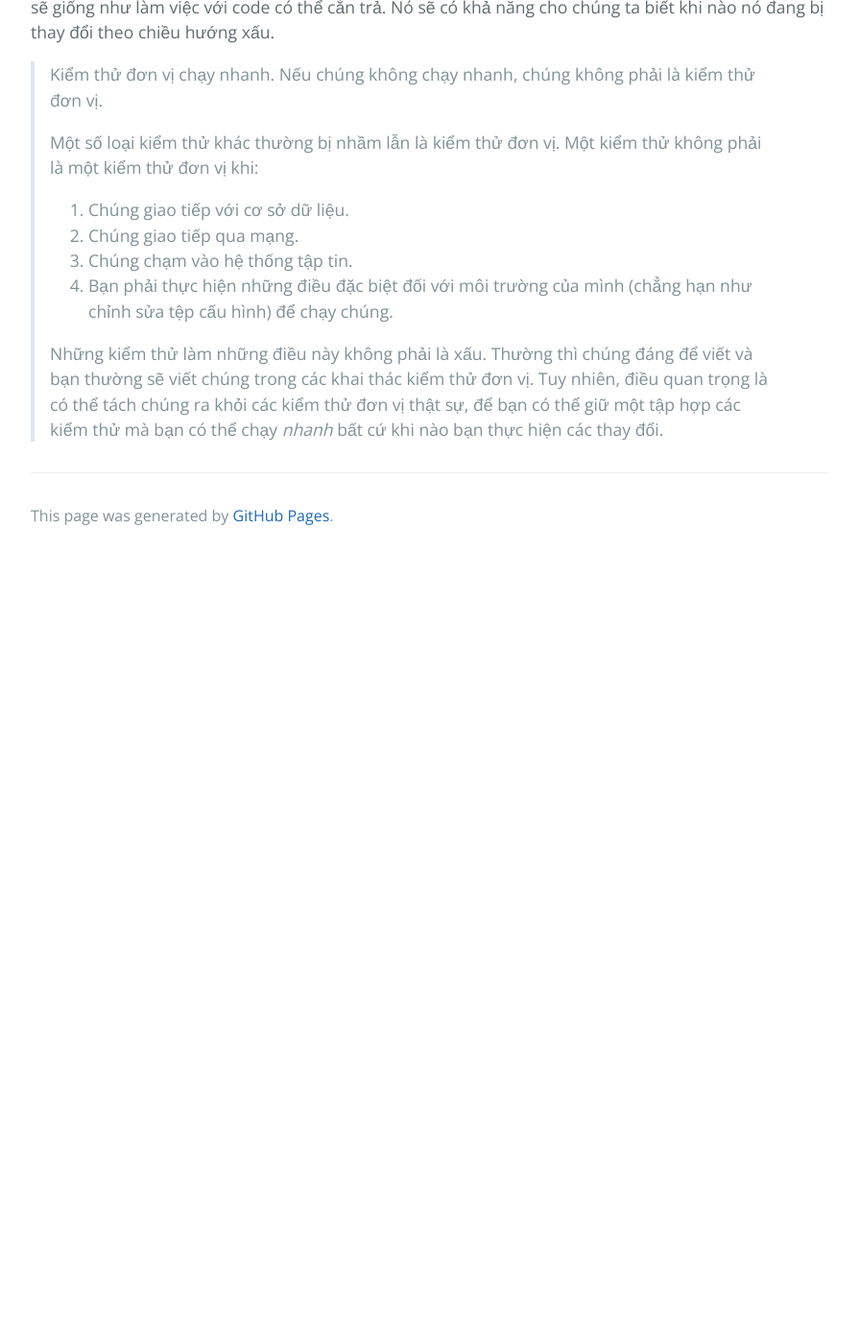
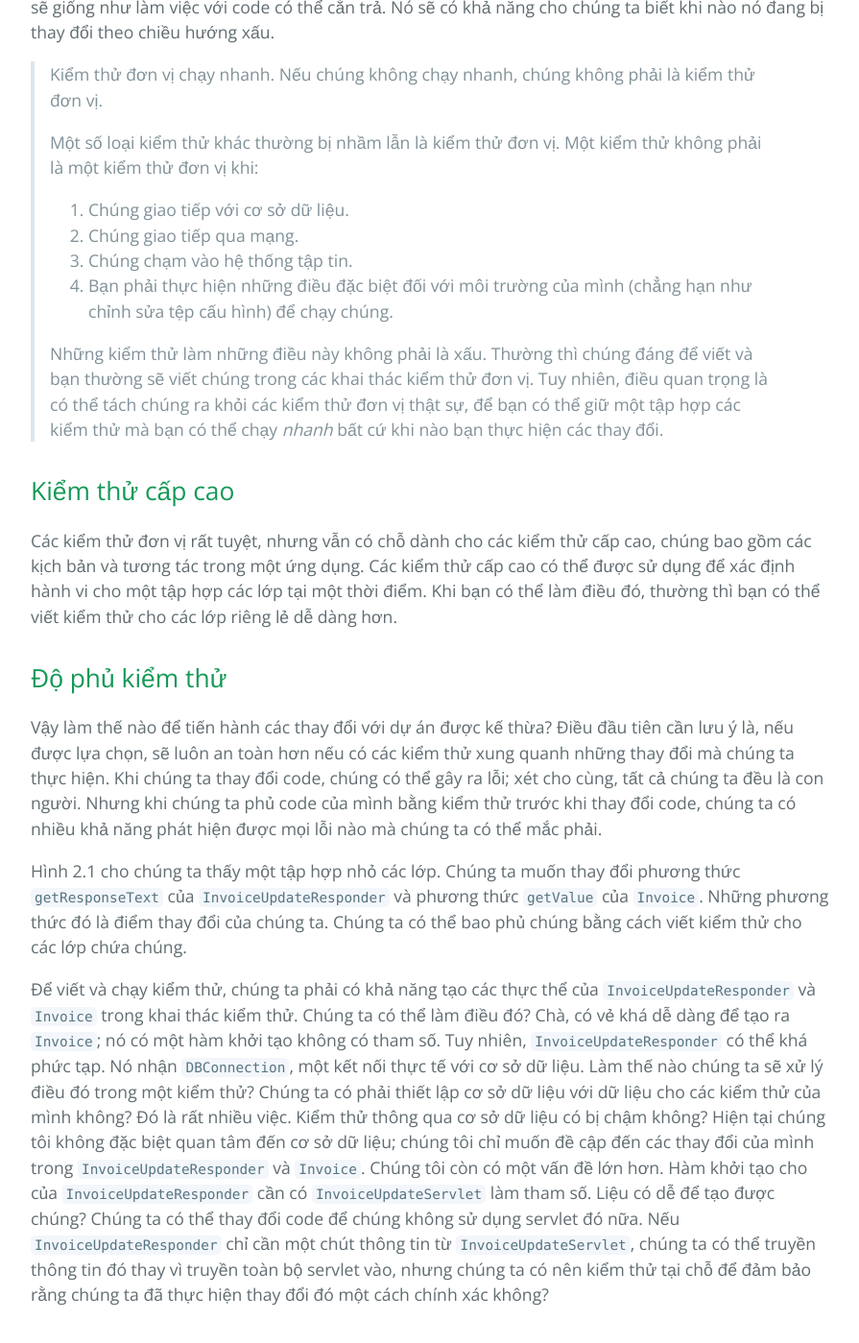
Before and after one commit to HaiBV/haibv.github.io, a Jekyll site: the page built from working-effectively-with-legacy-code/chapter-2-working-with-feedback.md, in a window 1280 px wide and 1400 px high, scrolled down 5282 px. Shown: the whole window at 96% size, without its empty margins (192-1087 px from the left). Built offline with Jekyll 4.4.1, drawn with Linux system fonts in a browser that asks for light colours; our own code applies the rules of GitHub Pages for plain Markdown files; before the commit the page ends 5863 px from its top, so only the background shows below that.

Commit message:
Book - Working Efectively with Legacy Code - P1 - C2

```diff
--- a/working-effectively-with-legacy-code/chapter-2-working-with-feedback.md
+++ b/working-effectively-with-legacy-code/chapter-2-working-with-feedback.md
@@ -85,3 +85,17 @@ Với sự trợ giúp của Định luật Moore, tôi hy vọng sẽ thấy ph
 > 4. Bạn phải thực hiện những điều đặc biệt đối với môi trường của mình (chẳng hạn như chỉnh sửa tệp cấu hình) để chạy chúng.
 >
 > Những kiểm thử làm những điều này không phải là xấu. Thường thì chúng đáng để viết và bạn thường sẽ viết chúng trong các khai thác kiểm thử đơn vị. Tuy nhiên, điều quan trọng là có thể tách chúng ra khỏi các kiểm thử đơn vị thật sự, để bạn có thể giữ một tập hợp các kiểm thử mà bạn có thể chạy _nhanh_ bất cứ khi nào bạn thực hiện các thay đổi.
+
+## Kiểm thử cấp cao
+
+Các kiểm thử đơn vị rất tuyệt, nhưng vẫn có chỗ dành cho các kiểm thử cấp cao, chúng bao gồm các kịch bản và tương tác trong một ứng dụng. Các kiểm thử cấp cao có thể được sử dụng để xác định hành vi cho một tập hợp các lớp tại một thời điểm. Khi bạn có thể làm điều đó, thường thì bạn có thể viết kiểm thử cho các lớp riêng lẻ dễ dàng hơn.
+
+## Độ phủ kiểm thử
+
+Vậy làm thế nào để tiến hành các thay đổi với dự án được kế thừa? Điều đầu tiên cần lưu ý là, nếu được lựa chọn, sẽ luôn an toàn hơn nếu có các kiểm thử xung quanh những thay đổi mà chúng ta thực hiện. Khi chúng ta thay đổi code, chúng có thể gây ra lỗi; xét cho cùng, tất cả chúng ta đều là con người. Nhưng khi chúng ta phủ code của mình bằng kiểm thử trước khi thay đổi code, chúng ta có nhiều khả năng phát hiện được mọi lỗi nào mà chúng ta có thể mắc phải.
+
+Hình 2.1 cho chúng ta thấy một tập hợp nhỏ các lớp. Chúng ta muốn thay đổi phương thức `getResponseText` của `InvoiceUpdateResponder` và phương thức `getValue` của `Invoice`. Những phương thức đó là điểm thay đổi của chúng ta. Chúng ta có thể bao phủ chúng bằng cách viết kiểm thử cho các lớp chứa chúng.
+
+Để viết và chạy kiểm thử, chúng ta phải có khả năng tạo các thực thể của `InvoiceUpdateResponder` và `Invoice` trong khai thác kiểm thử. Chúng ta có thể làm điều đó? Chà, có vẻ khá dễ dàng để tạo ra `Invoice`; nó có một hàm khởi tạo không có tham số. Tuy nhiên, `InvoiceUpdateResponder` có thể khá phức tạp. Nó nhận `DBConnection`, một kết nối thực tế với cơ sở dữ liệu. Làm thế nào chúng ta sẽ xử lý điều đó trong một kiểm thử? Chúng ta có phải thiết lập cơ sở dữ liệu với dữ liệu cho các kiểm thử của mình không? Đó là rất nhiều việc. Kiểm thử thông qua cơ sở dữ liệu có bị chậm không? Hiện tại chúng tôi không đặc biệt quan tâm đến cơ sở dữ liệu; chúng tôi chỉ muốn đề cập đến các thay đổi của mình trong `InvoiceUpdateResponder` và `Invoice`. Chúng tôi còn có một vấn đề lớn hơn. Hàm khởi tạo cho của `InvoiceUpdateResponder` cần có `InvoiceUpdateServlet` làm tham số. Liệu có dễ để tạo được chúng? Chúng ta có thể thay đổi code để chúng không sử dụng servlet đó nữa. Nếu `InvoiceUpdateResponder` chỉ cần một chút thông tin từ `InvoiceUpdateServlet`, chúng ta có thể truyền thông tin đó thay vì truyền toàn bộ servlet vào, nhưng chúng ta có nên kiểm thử tại chỗ để đảm bảo rằng chúng ta đã thực hiện thay đổi đó một cách chính xác không?
+
+![2.1](images/2-1.png)
```
Also changed, not shown: working-effectively-with-legacy-code/chapter-1-chaging-software.md (+1 -1 lines), working-effectively-with-legacy-code/images/1-1.png (renamed from working-effectively-with-legacy-code/images/1.1.png), working-effectively-with-legacy-code/images/2-1.png (added).
